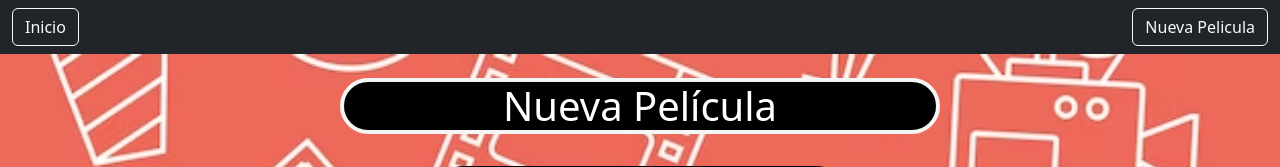
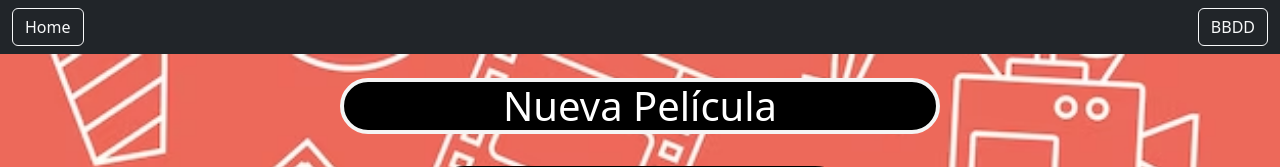
Before and after one commit to sebadimp/TP-FINAL-INTEGRADOR, a Flask app: template templates/pelicula_nuevo.html in a window 1280 px wide. Shown: the top 167 px of the page. Run offline with Flask 3, Linux system fonts and the light colour scheme; the template is opened without the code that fills it, so the values that code supplies are empty.

Commit message:
terminado

```diff
--- a/templates/pelicula_nuevo.html
+++ b/templates/pelicula_nuevo.html
@@ -15,8 +15,9 @@
   <header id="header">
     <nav class="navbar navbar-expand-lg navbar-dark bg-dark">
       <div class="container-fluid">
-          <a class="btn btn-outline-light" href="../templates/index.html">Inicio</a>
-          <a class="btn btn-outline-light" href="../templates/pelicula_nuevo.html">Nueva Pelicula</a>
+        <a class="btn btn-outline-light" href="../templates/index.html">Home</a>
+
+        <a class="btn btn-outline-light" target="_blank" href="https://sebadimp.pythonanywhere.com/peliculas">BBDD</a>
 
       </div>
     </nav>
--- a/templates/pelicula_update.html
+++ b/templates/pelicula_update.html
@@ -14,8 +14,9 @@ integrity="sha384-iYQeCzEYFbKjA/T2uDLTpkwGzCiq6soy8tYaI1GyVh/UjpbCx/TYkiZhlZB6+f
 <header id="header">
     <nav class="navbar navbar-expand-lg navbar-dark bg-dark">
         <div class="container-fluid">
-            <a class="btn btn-outline-light" href="../templates/index.html">Inicio</a>
+            <a class="btn btn-outline-light" href="../templates/index.html">Home</a>
             <a class="btn btn-outline-light" href="../templates/pelicula_nuevo.html">Nueva Pelicula</a>
+            <a class="btn btn-outline-light" target="_blank" href="https://sebadimp.pythonanywhere.com/peliculas">BBDD</a>
         </div>
     </nav>
 </header>
--- a/templates/pelicula_view.html
+++ b/templates/pelicula_view.html
@@ -14,8 +14,9 @@ integrity="sha384-iYQeCzEYFbKjA/T2uDLTpkwGzCiq6soy8tYaI1GyVh/UjpbCx/TYkiZhlZB6+f
 <header id="header">
   <nav class="navbar navbar-expand-lg navbar-dark bg-dark">
     <div class="container-fluid">
-        <a class="btn btn-outline-light" href="../templates/index.html">Inicio</a>
-        <a class="btn btn-outline-light" href="../templates/pelicula_nuevo.html">Nueva Pelicula</a>
+      <a class="btn btn-outline-light" href="../templates/index.html">Home</a>
+      <a class="btn btn-outline-light" href="../templates/pelicula_nuevo.html">Nueva Pelicula</a>
+      <a class="btn btn-outline-light" target="_blank" href="https://sebadimp.pythonanywhere.com/peliculas">BBDD</a>
     </div>
   </nav>
 </header>
```
